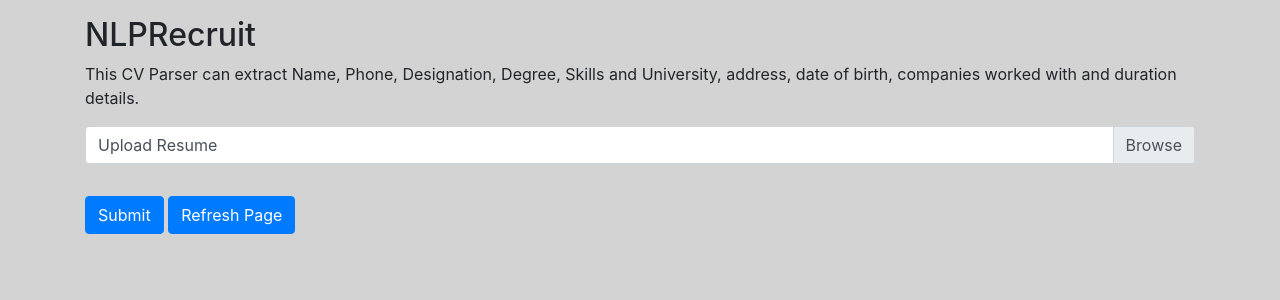
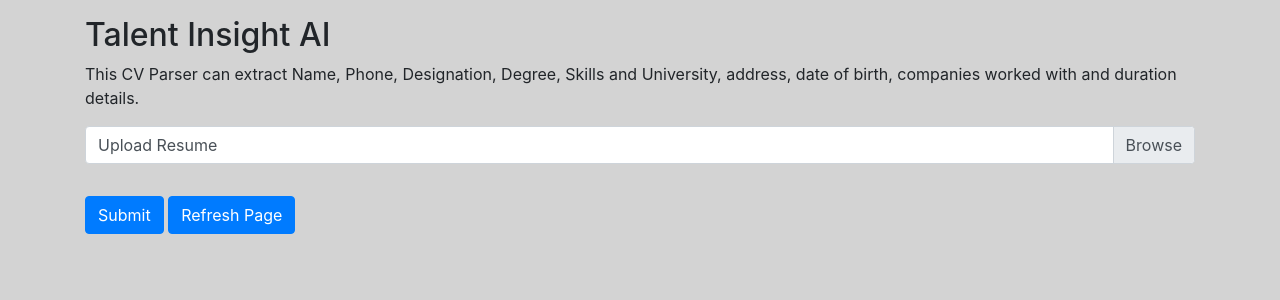
Before and after one commit to aryansetia/cv-parsing-using-bert, a Flask app: page /predict in a window 1280 px wide. Shown: the top 300 px of the page. Run offline with Flask 2, Linux system fonts and the light colour scheme.

Commit message:
changed name

```diff
--- a/templates/main.html
+++ b/templates/main.html
@@ -2,7 +2,7 @@
 <html lang="en">
 
 <head>
-  <title>(Home) NLP Based Resume Parser </title>
+  <title>Talent Insight AI</title>
   <meta charset="utf-8">
   <meta name="viewport" content="width=device-width, initial-scale=1">
   <link rel="stylesheet" href="https://cdn.jsdelivr.net/npm/bootstrap@4.6.1/dist/css/bootstrap.min.css">
@@ -22,7 +22,7 @@
 <body style="background-color: lightgrey">
 
   <div class="container mt-3">
-    <h2>NLPRecruit</h2>
+    <h2>Talent Insight AI</h2>
     <p>This CV Parser can extract Name, Phone, Designation, Degree, Skills and University, address, date of birth,
       companies worked with and duration details.</p>
 
```
Also changed, not shown: README.md.
